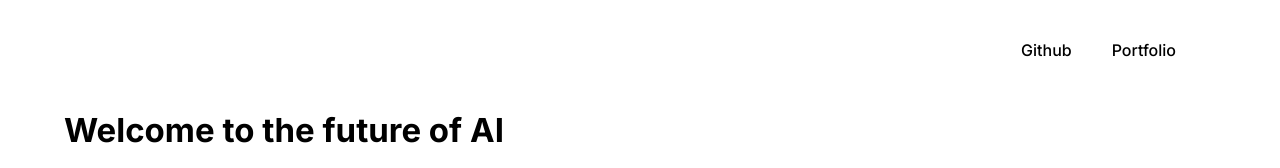
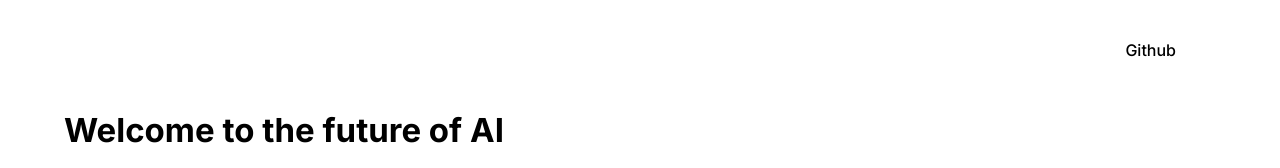
Before and after one commit to Vicsofficial/mod-1, a plain HTML site: page index.html in a window 1280 px wide. Shown: the top 168 px of the page. Drawn offline with Linux system fonts and the light colour scheme.

Commit message:
Update index.html

```diff
--- a/index.html
+++ b/index.html
@@ -12,7 +12,6 @@
 <body>
     <nav>
         <li>
-            <ul><a href="#"></a>Portfolio</ul>
             <ul><a href="https://vicsofficial.github.io/mod-1/" target="_blank"></a>Github</ul>
         </li>
     </nav>
```
